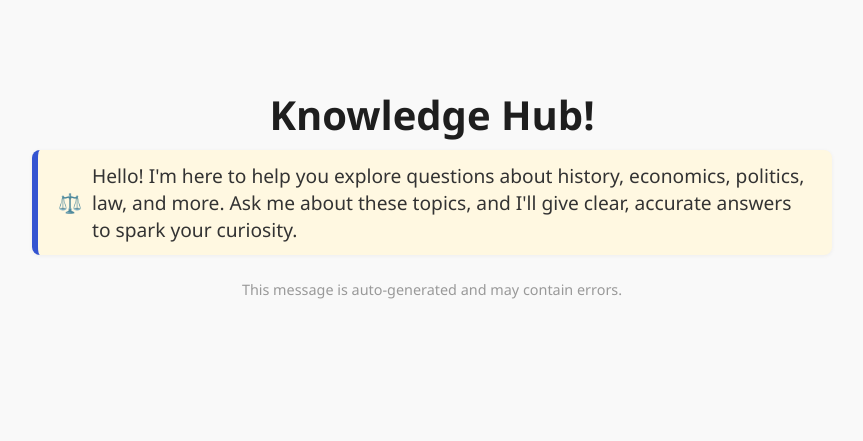
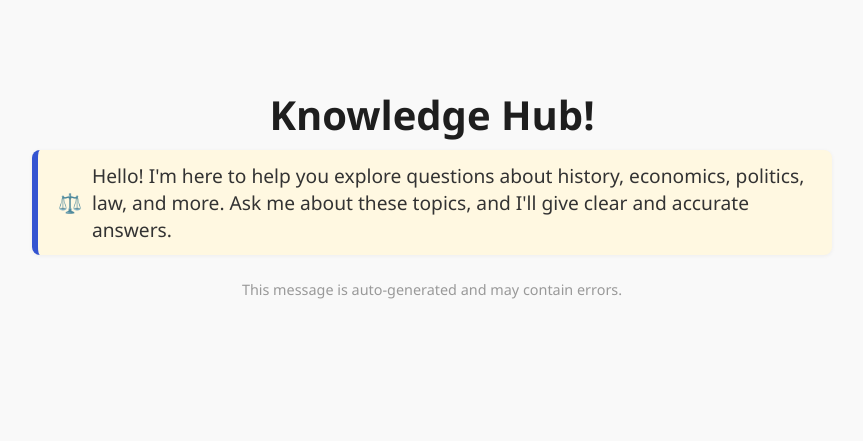
Before and after one commit to tigranmargaryan13/langgraph-qa-agent, a Python web app: template templates/index.html in a window 1280 px wide. Shown: the top 441 px of the page, without its empty margins (208-1071 px from the left). Run offline with Jinja, Linux system fonts and the light colour scheme; the template is opened without the code that fills it, so the values that code supplies are empty.

Commit message:
Updated index.html and faiss

```diff
--- a/templates/index.html
+++ b/templates/index.html
@@ -50,7 +50,7 @@
     <h1>Knowledge Hub!</h1>
 
     <div class="bot-info">
-      Hello! I'm here to help you explore questions about history, economics, politics, law, and more. Ask me about these topics, and I'll give clear, accurate answers to spark your curiosity.
+      Hello! I'm here to help you explore questions about history, economics, politics, law, and more. Ask me about these topics, and I'll give clear and accurate answers.
     </div>
 
     <div class="note">This message is auto-generated and may contain errors.</div>
```
Also changed, not shown: 2 other files.
